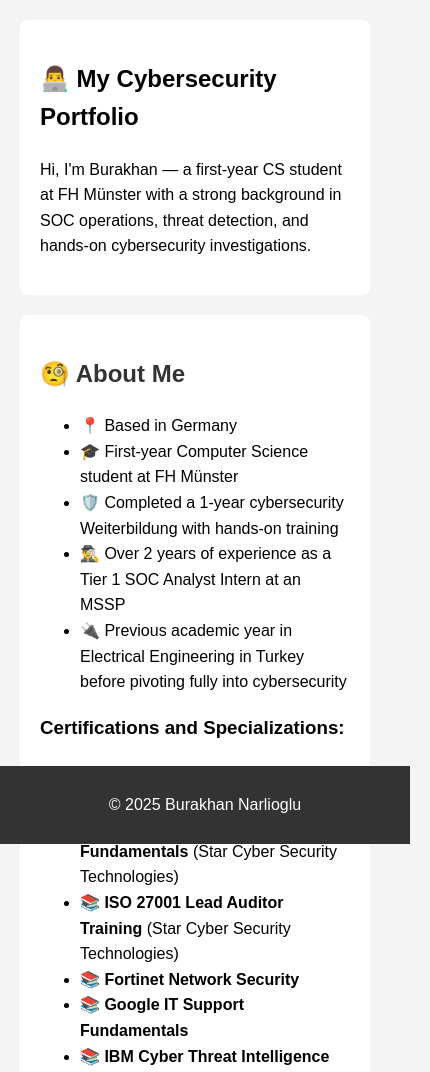
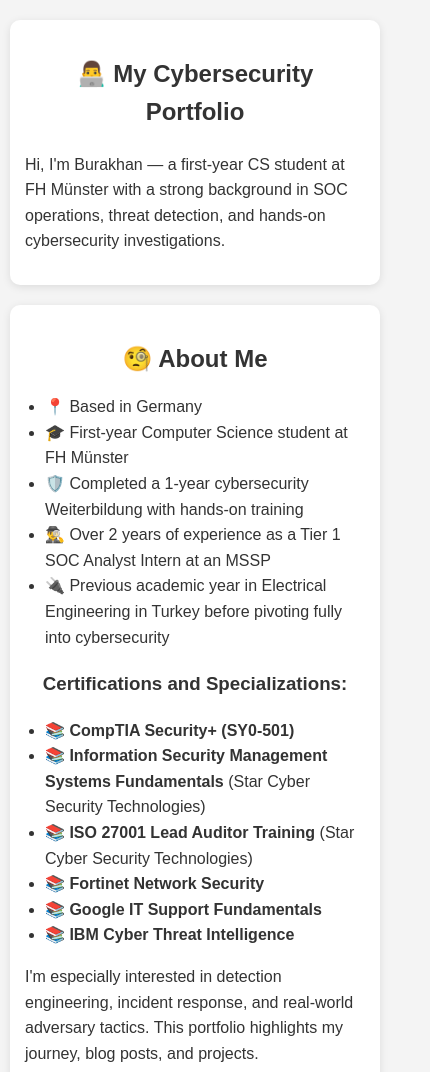
Before and after one commit to BNarlioglu/BNarlioglu.github.io, a plain HTML site: page index.html in a window 390 px wide. Shown: the top 1072 px of the page, 430 px wide, since content can reach past the window. Drawn offline with Linux system fonts and the light colour scheme; no server answers.

Commit message:
Update style.css

```diff
--- a/style.css
+++ b/style.css
@@ -4,6 +4,7 @@
     margin: 0;
     padding: 0;
     background-color: #f4f4f4;
+    color: #333;
 }
 
 header {
@@ -23,14 +24,27 @@
 }
 
 section {
+    max-width: 800px;
+    margin: 40px auto;
     padding: 20px;
-    margin: 20px;
     background: #fff;
-    border-radius: 8px;
+    border-radius: 10px;
+    box-shadow: 0 2px 8px rgba(0, 0, 0, 0.1);
+}
+
+section h1,
+section h2,
+section h3 {
+    text-align: center;
 }
 
 section h2 {
     color: #333;
+    margin-bottom: 10px;
+}
+
+ul {
+    padding-left: 20px;
 }
 
 a {
@@ -44,13 +58,16 @@
 
 footer {
     text-align: center;
-    padding: 10px;
+    padding: 20px;
     background: #333;
     color: #fff;
-    position: fixed;
+    margin-top: 40px;
+    border-top: 2px solid #555;
+    position: relative;
     bottom: 0;
     width: 100%;
 }
+
 #blog-feed {
     list-style: none;
     padding: 0;
@@ -81,3 +98,23 @@
 #blog-feed a:hover {
     text-decoration: underline;
 }
+
+/* Mobile Responsiveness */
+@media (max-width: 600px) {
+    section {
+        margin: 20px 10px;
+        padding: 15px;
+    }
+
+    header h1 {
+        font-size: 2em;
+    }
+
+    header p {
+        font-size: 1em;
+    }
+
+    #blog-feed li {
+        font-size: 0.95em;
+    }
+}
```
